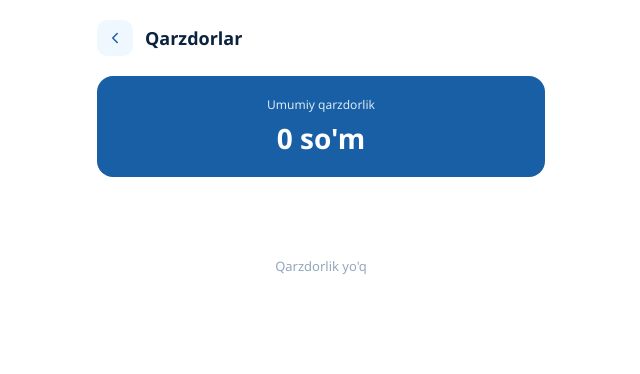
After one commit to TNnodirbek/balance-system, a Django app: page /statistika/qarzdorlar/ in a window 1280 px wide. The commit adds this page. Shown: the top 374 px of the page, without its empty margins (319-959 px from the left). Run offline with Django 5.2, Linux system fonts and the light colour scheme; the visitor is signed in with stand-in values (Sample User, id 1).

Commit message:
Qarzdorlar royxati sahifasi qoshildi

```diff
--- a/statistika/urls.py
+++ b/statistika/urls.py
@@ -5,4 +5,5 @@ from . import views
 urlpatterns = [
     path('', views.hisobot, name='hisobot'),
     path('xarajat-qoshish/', views.xarajat_qoshish, name='xarajat_qoshish'),
+    path('qarzdorlar/', views.qarzdorlar_royxati, name='qarzdorlar_royxati'),
 ]
--- a/statistika/views.py
+++ b/statistika/views.py
@@ -143,3 +143,24 @@ def hisobot(request):
         'dastavchiklar_statistikasi': dastavchiklar_statistikasi,
     })
     return render(request, 'statistika/hisobot.html', kontekst)
+
+
+@login_required
+def qarzdorlar_royxati(request):
+    menejer = tegishli_menejer(request.user)
+    qarzdorlar = Buyurtma.objects.none()
+    umumiy_qarz = Decimal('0')
+
+    if menejer:
+        qarzdorlar = (
+            Buyurtma.objects
+            .filter(menejer=menejer, tolov_holati=Buyurtma.TolovHolati.QARZ, qarz_summasi__gt=0)
+            .select_related('dokon')
+            .order_by('-yaratilgan_vaqt')
+        )
+        umumiy_qarz = qarzdorlar.aggregate(jami=Sum('qarz_summasi'))['jami'] or Decimal('0')
+
+    return render(request, 'statistika/qarzdorlar.html', {
+        'qarzdorlar': qarzdorlar,
+        'umumiy_qarz': umumiy_qarz,
+    })
--- a/templates/foydalanuvchilar/menejer_bosh_sahifa.html
+++ b/templates/foydalanuvchilar/menejer_bosh_sahifa.html
@@ -186,6 +186,8 @@
             border-radius: 14px;
             padding: 12px 10px;
             text-align: center;
+            display: block;
+            text-decoration: none;
         }
 
         .stat-sarlavha {
@@ -438,10 +440,10 @@
                 <p class="stat-sarlavha">Yetkazilgan</p>
                 <p class="stat-son">{{ bugun_yetkazilgan_soni }}</p>
             </div>
-            <div class="stat-karta">
+            <a href="{% url 'qarzdorlar_royxati' %}" class="stat-karta">
                 <p class="stat-sarlavha">Qarzdorlik</p>
                 <p class="stat-son{% if qarzdorlik %} qarz{% endif %}">{{ qarzdorlik|som_format }}</p>
-            </div>
+            </a>
         </div>
 
 
--- /dev/null
+++ b/templates/statistika/qarzdorlar.html
@@ -0,0 +1,89 @@
+{% load summa_filtr %}
+<!DOCTYPE html>
+<html lang="uz">
+<head>
+    <meta charset="UTF-8">
+    <meta name="viewport" content="width=device-width, initial-scale=1">
+    <title>Qarzdorlar</title>
+    <style>
+        * { box-sizing: border-box; }
+        body {
+            margin: 0;
+            font-family: 'Manrope', 'Segoe UI', Arial, sans-serif;
+            background: #FFFFFF;
+            color: #0C2340;
+        }
+        .sahifa { max-width: 480px; margin: 0 auto; padding: 20px 16px 40px; }
+        .sarlavha-panel { display: flex; align-items: center; gap: 12px; margin-bottom: 20px; }
+        .orqaga {
+            width: 36px; height: 36px;
+            display: flex; align-items: center; justify-content: center;
+            border-radius: 10px; background: #F0F8FF; color: #185FA5;
+            text-decoration: none; flex-shrink: 0;
+        }
+        h1 { font-size: 18px; font-weight: 700; color: #0C2340; margin: 0; }
+        .umumiy-karta {
+            background: #185FA5;
+            border-radius: 16px;
+            padding: 20px;
+            margin-bottom: 20px;
+            text-align: center;
+        }
+        .umumiy-label { font-size: 12px; color: #DCE9F5; margin: 0 0 6px; }
+        .umumiy-son { font-size: 28px; font-weight: 700; color: #FFFFFF; margin: 0; }
+        .qarz-karta {
+            background: #FFFFFF;
+            border: 1px solid #E4EDF6;
+            border-radius: 14px;
+            padding: 14px 16px;
+            margin-bottom: 10px;
+            box-shadow: 0 2px 8px rgba(0,0,0,0.04);
+        }
+        .qarz-tepa { display: flex; justify-content: space-between; align-items: flex-start; gap: 10px; }
+        .qarz-dokon { font-size: 14px; font-weight: 700; color: #0C2340; }
+        .qarz-raqam { font-size: 11px; color: #7C8B9E; margin-top: 2px; }
+        .qarz-summa { font-size: 15px; font-weight: 700; color: #A32D2D; white-space: nowrap; }
+        .qarz-pastki { display: flex; justify-content: space-between; align-items: center; margin-top: 10px; }
+        .qarz-sana { font-size: 11px; color: #94A7BD; }
+        .qarz-tolash-link {
+            font-size: 12px; font-weight: 600; color: #A32D2D;
+            border: 1px solid #F0C4C4; border-radius: 8px;
+            padding: 5px 10px; text-decoration: none;
+        }
+        .bosh-holat { text-align: center; color: #94A7BD; font-size: 13px; padding: 60px 0; }
+    </style>
+</head>
+<body>
+    <div class="sahifa">
+        <div class="sarlavha-panel">
+            <a href="{% url 'hisobot' %}" class="orqaga" aria-label="Orqaga">
+                <svg width="18" height="18" viewBox="0 0 24 24" fill="none"><path d="M15 18L9 12L15 6" stroke="currentColor" stroke-width="2" stroke-linecap="round" stroke-linejoin="round"/></svg>
+            </a>
+            <h1>Qarzdorlar</h1>
+        </div>
+
+        <div class="umumiy-karta">
+            <p class="umumiy-label">Umumiy qarzdorlik</p>
+            <p class="umumiy-son">{{ umumiy_qarz|som_format }}</p>
+        </div>
+
+        {% for b in qarzdorlar %}
+        <div class="qarz-karta">
+            <div class="qarz-tepa">
+                <div>
+                    <div class="qarz-dokon">{{ b.dokon.nomi }}</div>
+                    <div class="qarz-raqam">Buyurtma #{{ b.pk }}</div>
+                </div>
+                <div class="qarz-summa">{{ b.qarz_summasi|som_format }}</div>
+            </div>
+            <div class="qarz-pastki">
+                <span class="qarz-sana">{{ b.yaratilgan_vaqt|date:"d.m.Y" }}</span>
+                <a href="{% url 'qarz_tolash' b.pk %}" class="qarz-tolash-link">Qarzni to'lash</a>
+            </div>
+        </div>
+        {% empty %}
+        <div class="bosh-holat">Qarzdorlik yo'q</div>
+        {% endfor %}
+    </div>
+</body>
+</html>
```
Also changed, not shown: templates/statistika/hisobot.html (+6 -1 lines).
